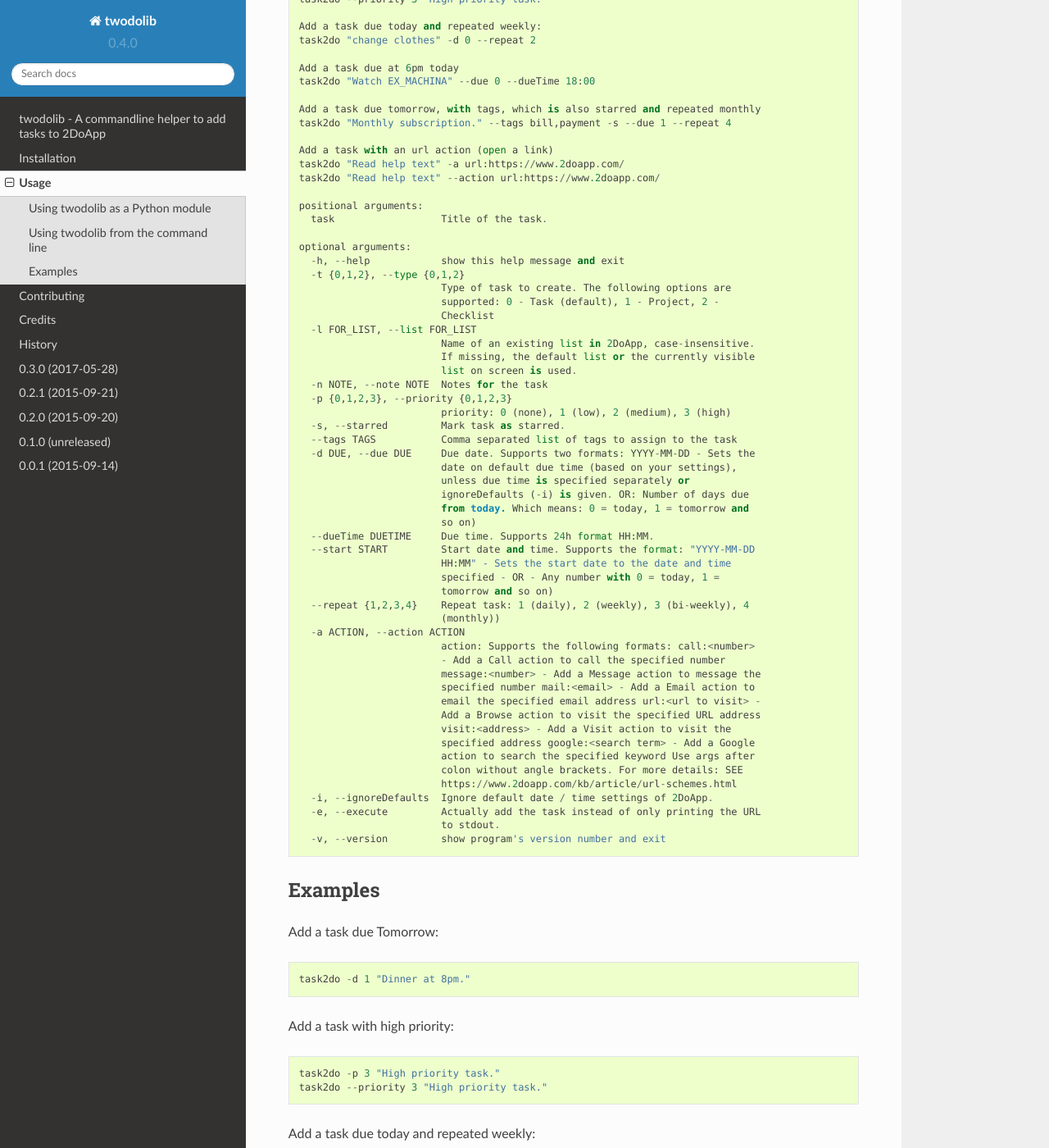
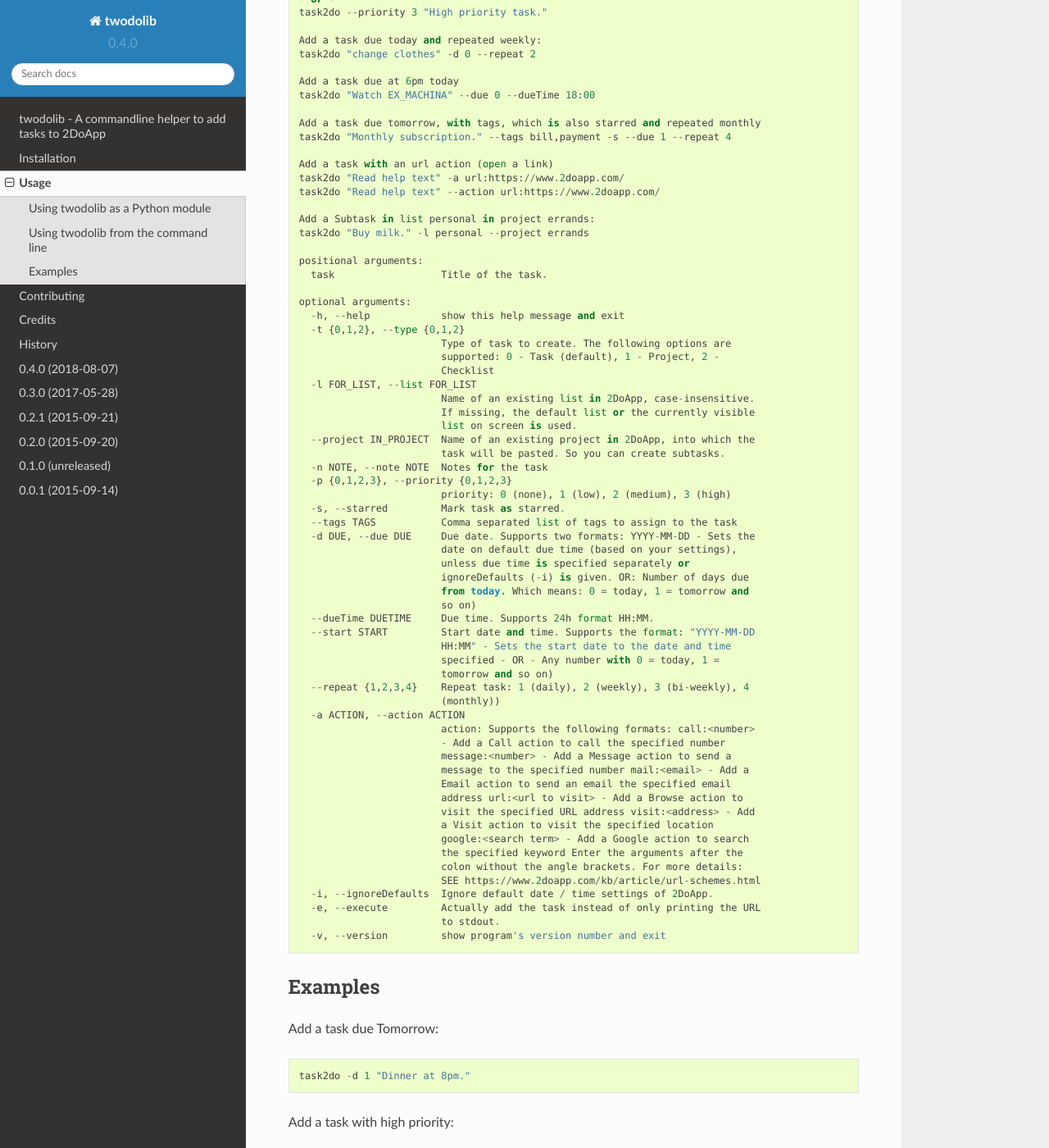
Before and after one commit to KarstenSchulz/twodolib, a Sphinx documentation site: the page built from docs/usage.rst, in a window 1280 px wide and 1400 px high, scrolled down 1222 px. Shown: the whole window at 82% size. Built offline with Sphinx 7.4.7 and the Read the Docs theme 2.0.0, drawn with Linux system fonts in a browser that asks for light colours; pages that are not in the unit, such as notebooks, are missing from menus; some of the changed text lies outside the part shown.

Commit message:
updated docs

```diff
--- a/HISTORY.rst
+++ b/HISTORY.rst
@@ -2,6 +2,12 @@
 
 History
 -------
+
+0.4.0 (2018-08-07)
+------------------
+
+* you can paste tasks now, even as subtasks of a project. See help or docs!
+* minor fixes
 
 0.3.0 (2017-05-28)
 ------------------
--- a/docs/usage.rst
+++ b/docs/usage.rst
@@ -34,86 +34,93 @@
 
 You'll get help with the ``-h, --help`` option::
 
-    usage: task2do [-h] [-t {0,1,2}] [-l FOR_LIST] [-n NOTE] [-p {0,1,2,3}] [-s]
-               [--tags TAGS] [-d DUE] [--dueTime DUETIME] [--start START]
-               [--repeat {1,2,3,4}] [-a ACTION] [-i] [-e] [-v]
-               task
+   usage: task2do [-h] [-t {0,1,2}] [-l FOR_LIST] [--project IN_PROJECT]
+                  [-n NOTE] [-p {0,1,2,3}] [-s] [--tags TAGS] [-d DUE]
+                  [--dueTime DUETIME] [--start START] [--repeat {1,2,3,4}]
+                  [-a ACTION] [-i] [-e] [-v]
+                  task
 
-    Program to create tasks in 2Do. The default behavior is to print the generated
-    URL to stdout. Please use the '-e' or '--execute'' option, if you want to send
-    the task directly to the 2DoApp.
+   Program to create tasks in 2Do. The default behavior is to print the generated
+   URL to stdout. Please use the '-e' or '--execute'' option, if you want to send
+   the task directly to the 2DoApp.
 
-    Examples
-    ========
+   Examples
+   ========
 
-    Add a task due tomorrow:
-    task2do -d 1 "Dinner at 8pm."
+   Add a task due tomorrow:
+   task2do -d 1 "Dinner at 8pm."
 
-    Add a task with high priority:
-    task2do -p 3 "High priority task."
-    - or -
-    task2do --priority 3 "High priority task."
+   Add a task with high priority:
+   task2do -p 3 "High priority task."
+   - or -
+   task2do --priority 3 "High priority task."
 
-    Add a task due today and repeated weekly:
-    task2do "change clothes" -d 0 --repeat 2
+   Add a task due today and repeated weekly:
+   task2do "change clothes" -d 0 --repeat 2
 
-    Add a task due at 6pm today
-    task2do "Watch EX_MACHINA" --due 0 --dueTime 18:00
+   Add a task due at 6pm today
+   task2do "Watch EX_MACHINA" --due 0 --dueTime 18:00
 
-    Add a task due tomorrow, with tags, which is also starred and repeated monthly
-    task2do "Monthly subscription." --tags bill,payment -s --due 1 --repeat 4
+   Add a task due tomorrow, with tags, which is also starred and repeated monthly
+   task2do "Monthly subscription." --tags bill,payment -s --due 1 --repeat 4
 
-    Add a task with an url action (open a link)
-    task2do "Read help text" -a url:https://www.2doapp.com/
-    task2do "Read help text" --action url:https://www.2doapp.com/
+   Add a task with an url action (open a link)
+   task2do "Read help text" -a url:https://www.2doapp.com/
+   task2do "Read help text" --action url:https://www.2doapp.com/
 
-    positional arguments:
-      task                  Title of the task.
+   Add a Subtask in list personal in project errands:
+   task2do "Buy milk." -l personal --project errands
 
-    optional arguments:
-      -h, --help            show this help message and exit
-      -t {0,1,2}, --type {0,1,2}
-                            Type of task to create. The following options are
-                            supported: 0 - Task (default), 1 - Project, 2 -
-                            Checklist
-      -l FOR_LIST, --list FOR_LIST
-                            Name of an existing list in 2DoApp, case-insensitive.
-                            If missing, the default list or the currently visible
-                            list on screen is used.
-      -n NOTE, --note NOTE  Notes for the task
-      -p {0,1,2,3}, --priority {0,1,2,3}
-                            priority: 0 (none), 1 (low), 2 (medium), 3 (high)
-      -s, --starred         Mark task as starred.
-      --tags TAGS           Comma separated list of tags to assign to the task
-      -d DUE, --due DUE     Due date. Supports two formats: YYYY-MM-DD - Sets the
-                            date on default due time (based on your settings),
-                            unless due time is specified separately or
-                            ignoreDefaults (-i) is given. OR: Number of days due
-                            from today. Which means: 0 = today, 1 = tomorrow and
-                            so on)
-      --dueTime DUETIME     Due time. Supports 24h format HH:MM.
-      --start START         Start date and time. Supports the format: "YYYY-MM-DD
-                            HH:MM" - Sets the start date to the date and time
-                            specified - OR - Any number with 0 = today, 1 =
-                            tomorrow and so on)
-      --repeat {1,2,3,4}    Repeat task: 1 (daily), 2 (weekly), 3 (bi-weekly), 4
-                            (monthly))
-      -a ACTION, --action ACTION
-                            action: Supports the following formats: call:<number>
-                            - Add a Call action to call the specified number
-                            message:<number> - Add a Message action to message the
-                            specified number mail:<email> - Add a Email action to
-                            email the specified email address url:<url to visit> -
-                            Add a Browse action to visit the specified URL address
-                            visit:<address> - Add a Visit action to visit the
-                            specified address google:<search term> - Add a Google
-                            action to search the specified keyword Use args after
-                            colon without angle brackets. For more details: SEE
-                            https://www.2doapp.com/kb/article/url-schemes.html
-      -i, --ignoreDefaults  Ignore default date / time settings of 2DoApp.
-      -e, --execute         Actually add the task instead of only printing the URL
-                            to stdout.
-      -v, --version         show program's version number and exit
+   positional arguments:
+     task                  Title of the task.
+
+   optional arguments:
+     -h, --help            show this help message and exit
+     -t {0,1,2}, --type {0,1,2}
+                           Type of task to create. The following options are
+                           supported: 0 - Task (default), 1 - Project, 2 -
+                           Checklist
+     -l FOR_LIST, --list FOR_LIST
+                           Name of an existing list in 2DoApp, case-insensitive.
+                           If missing, the default list or the currently visible
+                           list on screen is used.
+     --project IN_PROJECT  Name of an existing project in 2DoApp, into which the
+                           task will be pasted. So you can create subtasks.
+     -n NOTE, --note NOTE  Notes for the task
+     -p {0,1,2,3}, --priority {0,1,2,3}
+                           priority: 0 (none), 1 (low), 2 (medium), 3 (high)
+     -s, --starred         Mark task as starred.
+     --tags TAGS           Comma separated list of tags to assign to the task
+     -d DUE, --due DUE     Due date. Supports two formats: YYYY-MM-DD - Sets the
+                           date on default due time (based on your settings),
+                           unless due time is specified separately or
+                           ignoreDefaults (-i) is given. OR: Number of days due
+                           from today. Which means: 0 = today, 1 = tomorrow and
+                           so on)
+     --dueTime DUETIME     Due time. Supports 24h format HH:MM.
+     --start START         Start date and time. Supports the format: "YYYY-MM-DD
+                           HH:MM" - Sets the start date to the date and time
+                           specified - OR - Any number with 0 = today, 1 =
+                           tomorrow and so on)
+     --repeat {1,2,3,4}    Repeat task: 1 (daily), 2 (weekly), 3 (bi-weekly), 4
+                           (monthly))
+     -a ACTION, --action ACTION
+                           action: Supports the following formats: call:<number>
+                           - Add a Call action to call the specified number
+                           message:<number> - Add a Message action to send a
+                           message to the specified number mail:<email> - Add a
+                           Email action to send an email the specified email
+                           address url:<url to visit> - Add a Browse action to
+                           visit the specified URL address visit:<address> - Add
+                           a Visit action to visit the specified location
+                           google:<search term> - Add a Google action to search
+                           the specified keyword Enter the arguments after the
+                           colon without the angle brackets. For more details:
+                           SEE https://www.2doapp.com/kb/article/url-schemes.html
+     -i, --ignoreDefaults  Ignore default date / time settings of 2DoApp.
+     -e, --execute         Actually add the task instead of only printing the URL
+                           to stdout.
+     -v, --version         show program's version number and exit
 
 Examples
 --------
@@ -138,3 +145,9 @@
 Add a task due tomorrow, with tags, which is also starred and repeated monthly::
 
     task2do "Monthly subscription." --tags bill,payment -s --due 1 --repeat 4
+
+Add a Subtask in list business in project webpage::
+
+   task2do "Make webpage GDPR compatible." -l business --project webpage
+
+If you use a project, you must provide a list, too.
```
Also changed, not shown: 1 other file.
